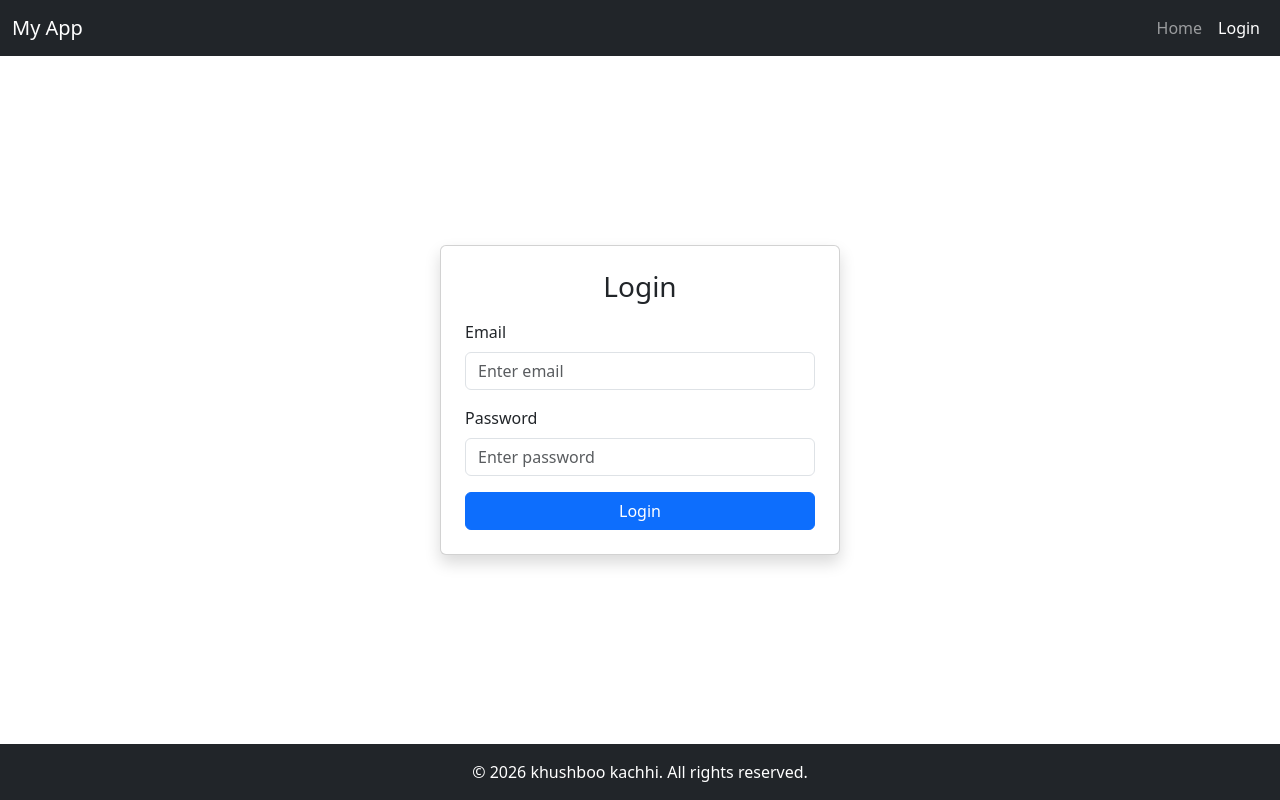
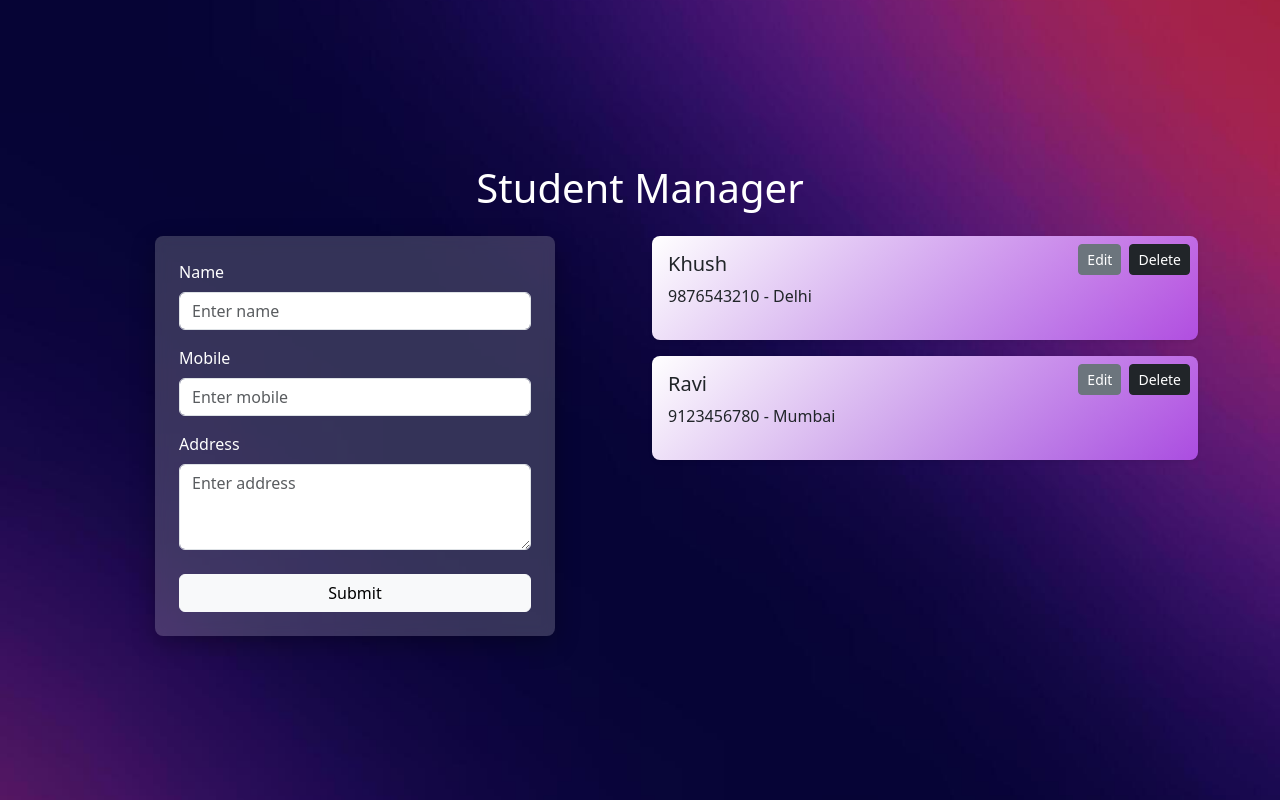
Before and after one commit to kashishkushwaha09/react-50, a React (Vite) app: page / in a window 1280 px wide. Built offline with nearby package versions, Linux system fonts and the light colour scheme.

Commit message:
Student manager

```diff
--- a/src/App.jsx
+++ b/src/App.jsx
@@ -1,73 +1,13 @@
 import { useState } from 'react'
-import {
-  Navbar,
-  Nav,
-  Container,
-  Form,
-  Button,
-  Card
-} from "react-bootstrap";
+
+import Project from './Project';
 
 function App() {
 
 
   return (
     <>
-       <div className="d-flex flex-column min-vh-100">
-
-
-      <Navbar bg="dark" variant="dark" expand="lg">
-        <Container fluid >
-          <Navbar.Brand href="#">My App</Navbar.Brand>
-
-          <Navbar.Toggle aria-controls="nav" />
-          <Navbar.Collapse id="nav">
-            <Nav className="ms-auto">
-              <Nav.Link href="#">Home</Nav.Link>
-              <Nav.Link active href="#">Login</Nav.Link>
-            </Nav>
-          </Navbar.Collapse>
-        </Container>
-      </Navbar>
-
-
-      <Container fluid className="flex-grow-1 d-flex justify-content-center align-items-center">
-        <div className="w-100" style={{ maxWidth: "400px" }}>
-          <Card className="shadow p-4">
-            <h3 className="text-center mb-3">Login</h3>
-
-            <Form>
-
-              <Form.Group className="mb-3">
-                <Form.Label>Email</Form.Label>
-                <Form.Control
-                  type="email"
-                  placeholder="Enter email"
-                />
-              </Form.Group>
-
-
-              <Form.Group className="mb-3">
-                <Form.Label>Password</Form.Label>
-                <Form.Control
-                  type="password"
-                  placeholder="Enter password"
-                />
-              </Form.Group>
-
-              <Button variant="primary" className="w-100">
-                Login
-              </Button>
-            </Form>
-          </Card>
-        </div>
-      </Container>
-
-      <footer className="bg-dark text-white text-center py-3 mt-auto">
-        <p className="mb-0">© 2026 khushboo kachhi. All rights reserved.</p>
-      </footer>
-    </div>
-    </>
+      <Project/>    </>
   )
 }
 
--- /dev/null
+++ b/src/Project.jsx
@@ -0,0 +1,129 @@
+import React, { useState } from 'react'
+import { Container, Form, Button, Row, Col, Card } from "react-bootstrap";
+const Project = () => {
+     const [formData, setFormData] = useState({
+    name: "",
+    mobile: "",
+    address: "",
+  });
+  const [students, setStudents] = useState([
+  { id: 1, name: "Khush", mobile: "9876543210", address: "Delhi" },
+  { id: 2, name: "Ravi", mobile: "9123456780", address: "Mumbai" },
+]);
+const [editingId, setEditingId] = useState(null);
+  const handleChange = (e) => {
+    setFormData({ ...formData, [e.target.name]: e.target.value });
+  };
+
+  const handleSubmit = (e) => {
+    e.preventDefault();
+    if (editingId) {
+      setStudents(
+        students.map((student) => (student.id === editingId ? { ...student, ...formData } : student))
+      );
+      setEditingId(null);
+    } else {
+      setStudents([...students, { id: Date.now(), ...formData }]);
+    }
+    setFormData({ name: "", mobile: "", address: "" });
+
+  };
+  const handleDelete = (id) => {
+    setStudents(students.filter((student) => student.id !== id));
+  };
+
+  const handleEdit = (student) => {
+    setFormData(student);
+    setEditingId(student.id);
+  };
+
+  return (
+      <div className="bg-section">
+      <Container className="text-white ">
+       <h1 className="text-center mb-4">Student Manager</h1>
+         <Row>
+        <Col>
+        <Form onSubmit={handleSubmit} className="form-box p-4 rounded-3">
+          <Form.Group className="mb-3">
+            <Form.Label>Name</Form.Label>
+            <Form.Control
+              type="text"
+              placeholder="Enter name"
+              name="name"
+              value={formData.name}
+              onChange={handleChange}
+            />
+          </Form.Group>
+
+          <Form.Group className="mb-3">
+            <Form.Label>Mobile</Form.Label>
+            <Form.Control
+              type="text"
+              placeholder="Enter mobile"
+              name="mobile"
+              value={formData.mobile}
+              onChange={handleChange}
+            />
+          </Form.Group>
+
+          <Form.Group className="mb-3">
+            <Form.Label>Address</Form.Label>
+            <Form.Control
+              as="textarea"
+              rows={3}
+              placeholder="Enter address"
+              name="address"
+              value={formData.address}
+              onChange={handleChange}
+            />
+          </Form.Group>
+
+          <Button variant="light" type="submit" className="w-100 mt-2">
+            Submit
+          </Button>
+        </Form>
+        </Col>
+        <Col>
+          <Row>
+    {students.map((student) => (
+      <Col md={12} key={student.id} className="mb-3">
+        <Card className="shadow-sm position-relative gradient-card">
+          <Card.Body>
+            <Card.Title>{student.name}</Card.Title>
+            <Card.Text>
+              {student.mobile}{" "}-{" "}
+              {student.address}
+            </Card.Text>
+
+            <div className="d-flex justify-content-end gap-2 position-absolute top-0 end-0 m-2">
+              <Button
+                variant="secondary"
+                size="sm"
+                onClick={() => handleEdit(student)}
+              >
+                Edit
+              </Button>
+
+              <Button
+                variant="dark"
+                size="sm"
+                onClick={() => handleDelete(student.id)}
+              >
+                Delete
+              </Button>
+            </div>
+          </Card.Body>
+        </Card>
+      </Col>
+    ))}
+  </Row>
+        </Col>
+      </Row>
+
+
+      </Container>
+    </div>
+  )
+}
+
+export default Project
--- a/src/index.css
+++ b/src/index.css
@@ -0,0 +1,26 @@
+.bg-section {
+  height: 100vh;
+  background-image: url("/bg2.jpg");
+  background-size: cover;
+  background-position: center;
+  background-repeat: no-repeat;
+  display: flex;
+  align-items: center; /* vertical center */
+}
+
+.form-box {
+  background: rgba(192, 190, 190, 0.25);
+  backdrop-filter: blur(8px);
+  box-shadow: 0 8px 25px rgba(0, 0, 0, 0.3);
+  max-width: 400px;
+  margin: auto;
+}
+.gradient-card {
+ background: linear-gradient(
+  135deg,
+  #fff,
+  rgba(192, 90, 252, 0.8)
+);
+  border: none;
+  border-radius: 8px;
+}
```
Also changed, not shown: src/Login.jsx (added, +71 -0 lines), public/background.jpg (added), public/bg2.jpg (added).
